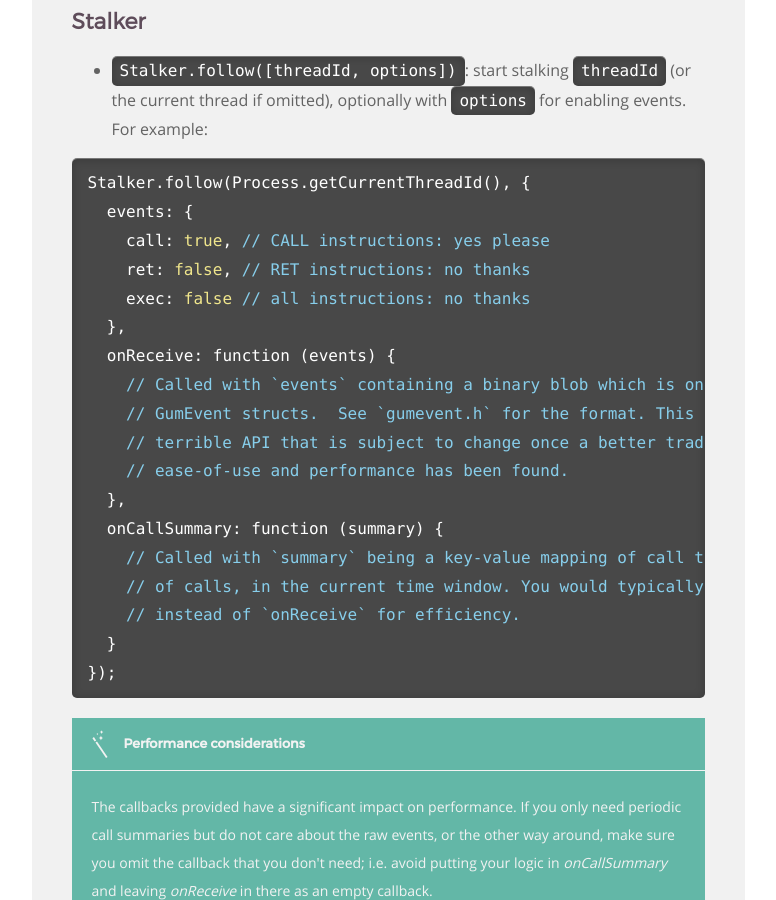
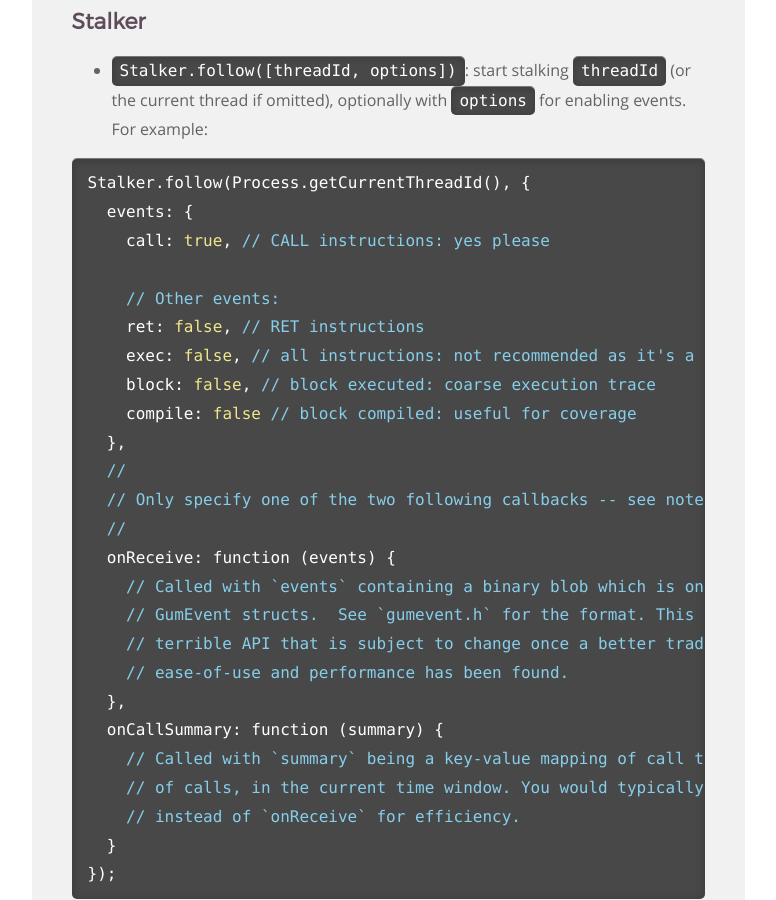
Before and after one commit to frida/frida-website, a Jekyll site: the page built from _docs/javascript-api.md, in a window 1280 px wide and 900 px high, scrolled down 24379 px. Shown: the whole window, without its empty margins (364-1140 px from the left). Built offline with Jekyll 4.4.1, drawn with Linux system fonts in a browser that asks for light colours.

Commit message:
Document new Stalker additions and improve Stalker docs a bit

```diff
--- a/_docs/javascript-api.md
+++ b/_docs/javascript-api.md
@@ -1004,9 +1004,16 @@ Interceptor.replace(openPtr, new NativeCallback(function (pathPtr, flags) {
 Stalker.follow(Process.getCurrentThreadId(), {
   events: {
     call: true, // CALL instructions: yes please
-    ret: false, // RET instructions: no thanks
-    exec: false // all instructions: no thanks
+
+    // Other events:
+    ret: false, // RET instructions
+    exec: false, // all instructions: not recommended as it's a lot of data
+    block: false, // block executed: coarse execution trace
+    compile: false // block compiled: useful for coverage
   },
+  //
+  // Only specify one of the two following callbacks -- see note below:
+  //
   onReceive: function (events) {
     // Called with `events` containing a binary blob which is one or more
     // GumEvent structs.  See `gumevent.h` for the format. This is obviously a
```
